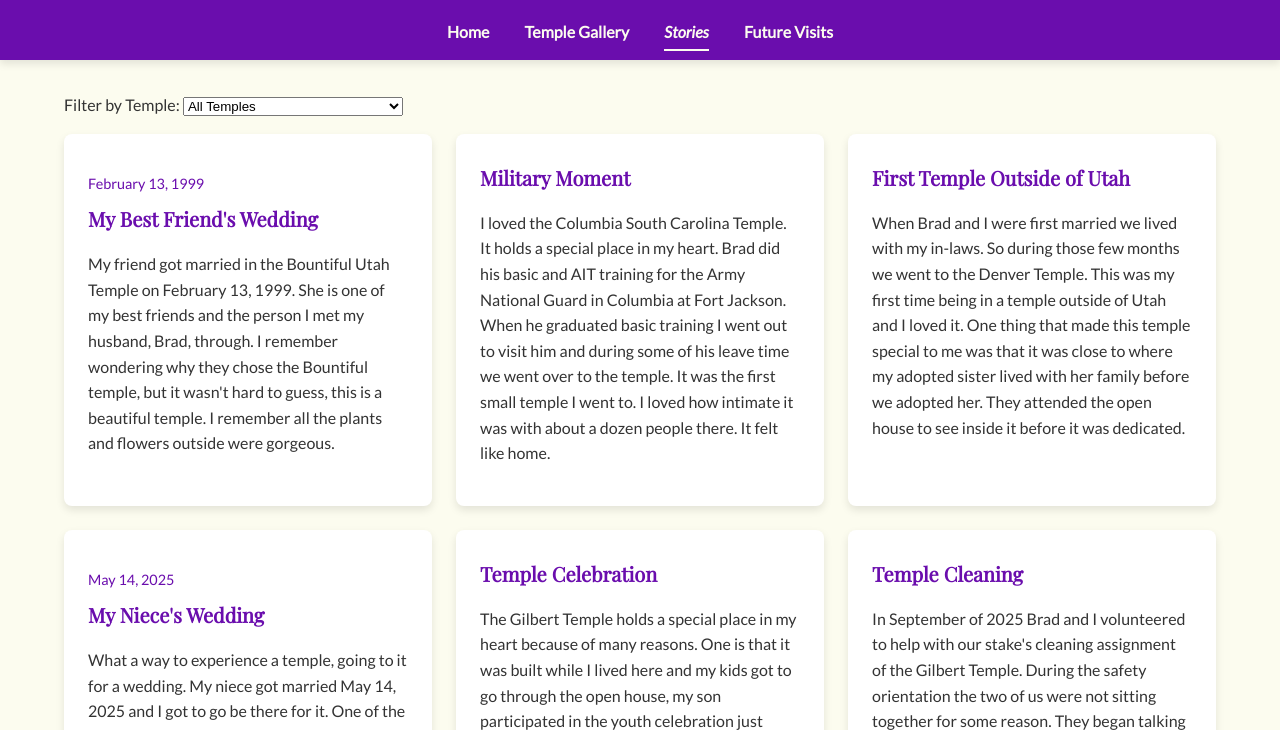
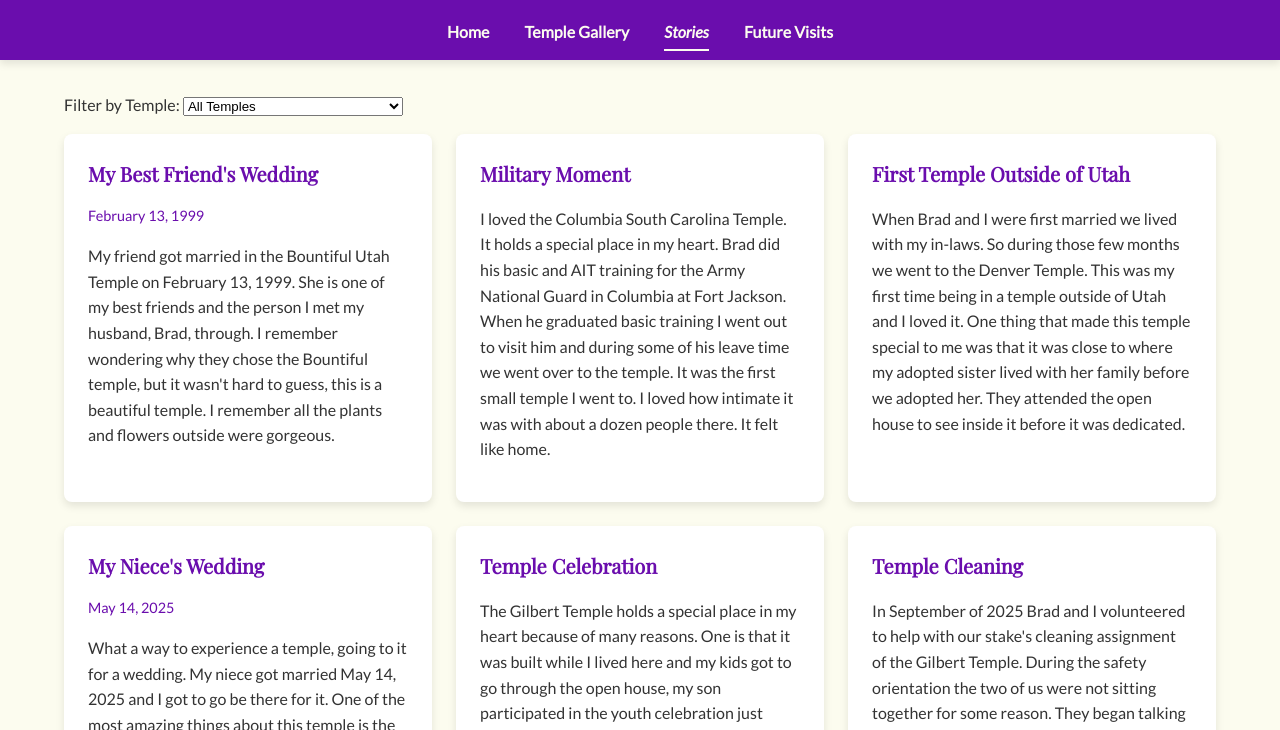
Before and after one commit to kaeclayton/sacred-spots, a plain HTML site: page stories.html in a window 1280 px wide. Shown: the part 70-800 px from the top of the page. Drawn offline with nearby package versions, Linux system fonts and the light colour scheme; a web font is replaced by a local one.

Commit message:
More tweaks to the layout of stories

```diff
--- a/scripts/stories.js
+++ b/scripts/stories.js
@@ -138,10 +138,14 @@ function renderStoryCard(story, templeName) {
     card.className = 'story-card';
     card.id = `story-${story.id}`;
 
+    const title = document.createElement('h2');
+    title.textContent = story.title;
+
     const temple = document.createElement('p');
     temple.className = 'story-temple';
     temple.textContent = templeName;
-    card.appendChild(temple);
+
+    card.append(title, temple);
 
     if (story.date) {
         const date = document.createElement('p');
@@ -150,13 +154,9 @@ function renderStoryCard(story, templeName) {
         card.appendChild(date);
     }
 
-    const title = document.createElement('h2');
-    title.textContent = story.title;
-
     const content = document.createElement('p');
     content.textContent = story.content;
-
-    card.append(title, content);
+    card.appendChild(content);
 
     if (story.image) {
         const img = document.createElement('img');
--- a/styles/stories.css
+++ b/styles/stories.css
@@ -71,7 +71,7 @@ header {
 .story-card h2 {
     color: var(--plum);
     font-size: 1.25rem;
-    margin: 0 0 0.75rem;
+    margin: 0 0 0.25rem;
 }
 .story-temple {
     color: var(--jade);
@@ -79,7 +79,7 @@ header {
     font-weight: bold;
     letter-spacing: 0.05 rem;
     text-transform: uppercase;
-    margin: 0 0 0.25rem;
+    margin: 0 0 0.75rem;
 }
 .story-card img {
     width: 100%;
```
